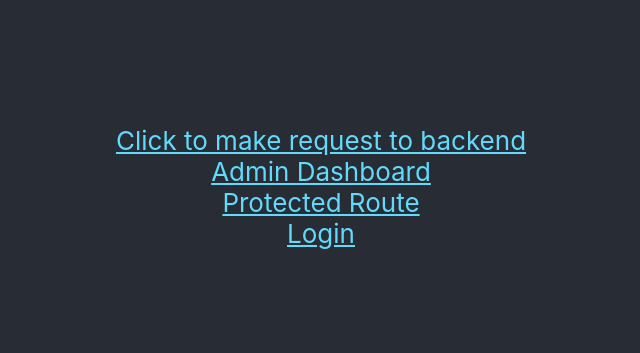
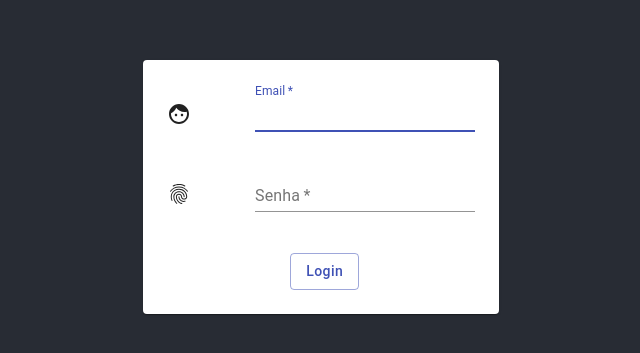
Before and after one commit to luccasmmg/NewPosgrad, a React (Create React App) app in the folder frontend/: page / in a window 1280 px wide. Shown: the part 213-566 px from the top of the page, without its empty margins (319-959 px from the left). Built offline with nearby package versions, Linux system fonts and the light colour scheme; what ra-data-simple-rest would draw is missing.

Commit message:
removed unnecessary stuff from admin frontend

```diff
--- a/frontend/src/Routes.tsx
+++ b/frontend/src/Routes.tsx
@@ -3,7 +3,7 @@ import { Switch, Route } from 'react-router-dom';
 import { useHistory } from 'react-router';
 import { makeStyles } from '@material-ui/core/styles';
 
-import { Home, Login, Protected, PrivateRoute } from './views';
+import { Login } from './views';
 import { Admin } from './admin';
 import { logout } from './utils/auth';
 
@@ -44,8 +44,7 @@ export const Routes: FC = () => {
               return null;
             }}
           />
-          <PrivateRoute path="/protected" component={Protected} />
-          <Route exact path="/" component={Home} />
+          <Route exact path="/" component={Login} />
         </header>
       </div>
     </Switch>
--- a/frontend/src/views/Home.tsx
+++ /dev/null
@@ -1,63 +0,0 @@
-import React, { FC, useState } from 'react';
-import { makeStyles } from '@material-ui/core/styles';
-
-import { getMessage } from '../utils/api';
-import { isAuthenticated } from '../utils/auth';
-
-const useStyles = makeStyles((theme) => ({
-  link: {
-    color: '#61dafb',
-  },
-}));
-
-export const Home: FC = () => {
-  const [message, setMessage] = useState<string>('');
-  const [error, setError] = useState<string>('');
-  const classes = useStyles();
-
-  const queryBackend = async () => {
-    try {
-      const message = await getMessage('/api/v1/publico/PPGP');
-      setMessage(message.id_unit);
-    } catch (err) {
-      setError(err);
-    }
-  };
-
-  return (
-    <>
-      {!message && !error && (
-        <a className={classes.link} href="#" onClick={() => queryBackend()}>
-          Click to make request to backend
-        </a>
-      )}
-      {message && (
-        <p>
-          <code>{message}</code>
-        </p>
-      )}
-      {error && (
-        <p>
-          Error: <code>{error}</code>
-        </p>
-      )}
-      <a className={classes.link} href="/admin">
-        Admin Dashboard
-      </a>
-      <a className={classes.link} href="/protected">
-        Protected Route
-      </a>
-      {isAuthenticated() ? (
-        <a className={classes.link} href="/logout">
-          Logout
-        </a>
-      ) : (
-        <>
-          <a className={classes.link} href="/login">
-            Login
-          </a>
-        </>
-      )}
-    </>
-  );
-};
--- a/frontend/src/views/Login.tsx
+++ b/frontend/src/views/Login.tsx
@@ -4,8 +4,6 @@ import {
   Grid,
   TextField,
   Button,
-  FormControlLabel,
-  Checkbox,
 } from '@material-ui/core';
 import { makeStyles } from '@material-ui/core/styles';
 import { Face, Fingerprint } from '@material-ui/icons';
@@ -87,7 +85,7 @@ export const Login: FC = () => {
           <Grid item md={true} sm={true} xs={true}>
             <TextField
               id="password"
-              label="Password"
+              label="Senha"
               type="password"
               value={password}
               onChange={(e: React.ChangeEvent<HTMLInputElement>) =>
@@ -108,33 +106,10 @@ export const Login: FC = () => {
         </Grid>
         <Grid container alignItems="center" justify="space-between">
           <Grid item>
-            <FormControlLabel
-              control={<Checkbox color="primary" />}
-              label="Remember me"
-            />
-          </Grid>
-          <Grid item>
-            <Button
-              disableFocusRipple
-              disableRipple
-              className={classes.button}
-              variant="text"
-              color="primary"
-            >
-              Forgot password ?
-            </Button>
           </Grid>
         </Grid>
         <Grid container justify="center" className={classes.marginTop}>
           {' '}
-          <Button
-            variant="outlined"
-            color="primary"
-            className={classes.button}
-            onClick={() => history.push('/signup')}
-          >
-            Sign Up
-          </Button>{' '}
           &nbsp;
           <Button
             variant="outlined"
--- a/frontend/src/views/PrivateRoute.tsx
+++ /dev/null
@@ -1,25 +0,0 @@
-import React, { FC } from 'react';
-import { Route, Redirect } from 'react-router-dom';
-
-import { isAuthenticated } from '../utils/auth';
-
-type PrivateRouteType = {
-  component: React.ComponentType<any>;
-  path?: string | string[];
-};
-
-export const PrivateRoute: FC<PrivateRouteType> = ({
-  component,
-  ...rest
-}: any) => (
-  <Route
-    {...rest}
-    render={(props: any) =>
-      isAuthenticated() === true ? (
-        React.createElement(component, props)
-      ) : (
-        <Redirect to="/login" />
-      )
-    }
-  />
-);
--- a/frontend/src/views/Protected.tsx
+++ /dev/null
@@ -1,5 +0,0 @@
-import React, { FC } from 'react';
-
-export const Protected: FC = () => {
-  return <h1>This component is protected</h1>;
-};
--- a/frontend/src/views/index.ts
+++ b/frontend/src/views/index.ts
@@ -1,4 +1 @@
-export * from './Home';
 export * from './Login';
-export * from './Protected';
-export * from './PrivateRoute';
```
